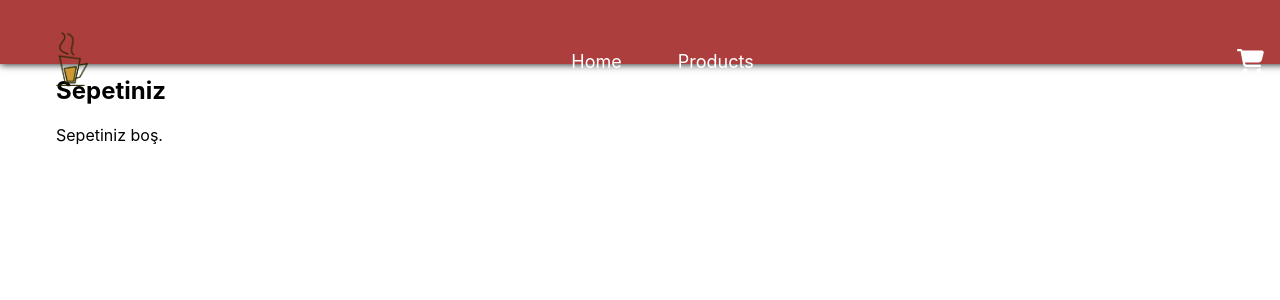
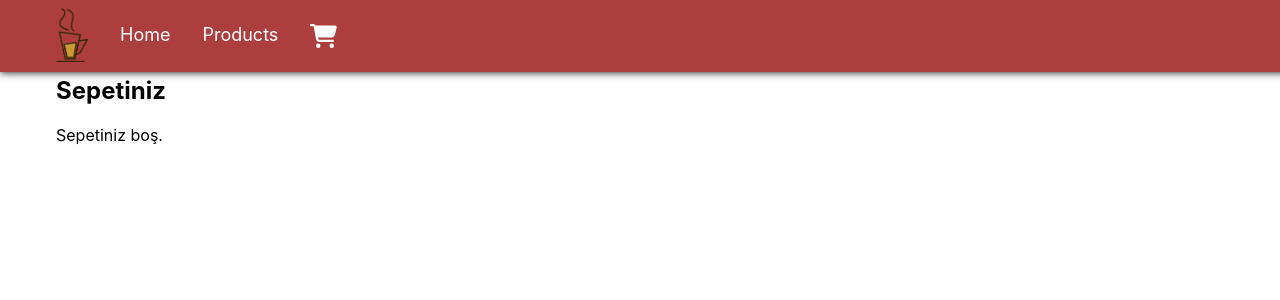
Before and after one commit to Sudexq/TeaShop, a React (Create React App) app: page /cart in a window 1280 px wide. Shown: the top 300 px of the page. Built offline with nearby package versions, Linux system fonts and the light colour scheme.

Commit message:
fixed navbar
I'm an erasmus student so i was busy so i started again. navbar is great RN.

```diff
--- a/src/App.css
+++ b/src/App.css
@@ -7,48 +7,51 @@
   z-index: 2;
   width: 100%;
   top: 0;
-  height: 4vh;
+  height: 5vh;
+  overflow: hidden;
 }
-.navbar-content {
-  display: flex;
-  justify-content: space-between;
-  align-items: center;
-  width: 100%;
-}
-
 .navbar a img {
-  width:4vh;
+  width: 4vh;
 }
 .navbar a {
+  display: block;
+  text-align: center;
+  float: left;
   text-decoration: none;
   color: white;
   font-size: large;
   padding: 2vh;
+  align-items: center;
+}
+.navbar a:not(.logo) {
+  margin-top: -1vh;
+}
+.logo {
+  margin-top: -3vh;
 }
 .navbar a.active {
   font-weight: 800;
 }
-.navbar a:not(.logo, .cart):hover {
+.navbar a:not(.logo, .cart, .hamburger):hover {
   color: brown;
   background-color: aliceblue;
-  box-shadow: 0 0 0.2vh 0 black;
+  box-shadow: 0 0 1vh 0 rgba(0, 0, 0, 0.523);
   border-radius: 3vh;
 }
+
 /* Hamburger Icon */
-.hamburger {
+.navbar a.hamburger {
   display: none;
-  font-size: 24px;
   color: white;
   cursor: pointer;
+  font-size: 26px;
+  margin-top: -2vh;
+}
+a.hamburger:hover {
+  color: #ff9900;
 }
 
-/* Navbar linklerin konumlandırılması */
-.nav-links {
-  display: flex;
-  gap: 3vh;
-}
-
-/* Responsive Menu */
+/* Responsive Menu
 .navbar-responsive .nav-links {
   display: block;
   position: fixed;
@@ -76,13 +79,9 @@
 }
 
 /* Media Query for Small Screens */
-@media (max-width: 768px) {
+/* @media (max-width: 768px) {
   .nav-links {
     display: none;
-  }
-
-  .hamburger {
-    display: block;
   }
 
   .navbar .cart {
@@ -90,11 +89,41 @@
   }
 
   .navbar a img {
-    width: 5vh;
+    width: 4vh;
   }
 
-  .navbar a {
+  .navbar a:not(.hamburger) {
     font-size: medium;
+  }
+  .hamburger {
+    display: block;
+    font-size: larger;
+  }
+} */
+@media screen and (max-width: 600px) {
+  .navbar a:not(:first-child) {
+    display: none;
+  }
+  .navbar a.hamburger {
+    display: block;
+  }
+}
+@media screen and (max-width: 600px) {
+  .navbar.responsive {
+    position: relative;
+    display: block;
+    width: 100%;
+    text-align: left;
+  }
+  .navbar.responsive a.hamburger {
+    position: absolute;
+    right: 0;
+    top: 0;
+  }
+  .navbar.responsive a{
+    float: none;
+    display: block;
+    text-align: left;
   }
 }
 
--- a/src/components/Navbar.js
+++ b/src/components/Navbar.js
@@ -1,4 +1,4 @@
-import React, {useState}from "react";
+import React from "react";
 import { NavLink } from "react-router-dom";
 import logo from "../photos/logo.png";
 import ShoppingCartIcon from "./ShoppingCartIcon";
@@ -6,39 +6,35 @@ import { FontAwesomeIcon } from "@fortawesome/react-fontawesome"; // FontAwesome
 import { faBars } from "@fortawesome/free-solid-svg-icons"; // Hamburger menü ikonu
 
 export const Navbar = () => {
-  const [isResponsive, setIsResponsive] = useState(false); // Responsive state'i
-
-  const toggleMenu = () => {
-    setIsResponsive(!isResponsive); // Tıkladıkça menüyü açıp kapatır
+  const myFunction = () => {
+    const x = document.getElementById("navbar");
+    if (x) {
+      // Eğer navbar bulunursa
+      if (x.className === "navbar") {
+        x.className += " responsive";
+      } else {
+        x.className = "navbar";
+      }
+    }
   };
 
   return (
-    <nav className={`navbar ${isResponsive ? "navbar-responsive" : ""}`}>
-      <div className="navbar-content">
+    <nav className="navbar" id="navbar">
       <NavLink className="logo" to="/">
         <img src={logo} alt="logo" />
       </NavLink>
 
-        <div
-          className={`nav-links ${isResponsive ? "nav-links-responsive" : ""}`}
-        >
-          <NavLink to="/" onClick={toggleMenu}>
-            Home
-          </NavLink>
-          <NavLink to="/products" onClick={toggleMenu}>
-            Products
-          </NavLink>
-        </div>
+      <NavLink to="/">Home</NavLink>
+      <NavLink to="/products">Products</NavLink>
 
       <NavLink className="cart" to="/cart">
         <ShoppingCartIcon />
       </NavLink>
 
       {/* Font Awesome Hamburger Menüsü */}
-        <div className="hamburger" onClick={toggleMenu}>
+      <NavLink to={void 0} onClick={myFunction()} className="hamburger">
         <FontAwesomeIcon icon={faBars} />
-        </div>
-      </div>
+      </NavLink>
     </nav>
   );
 };
```
Lines whose indentation alone changed are shown as unchanged.
